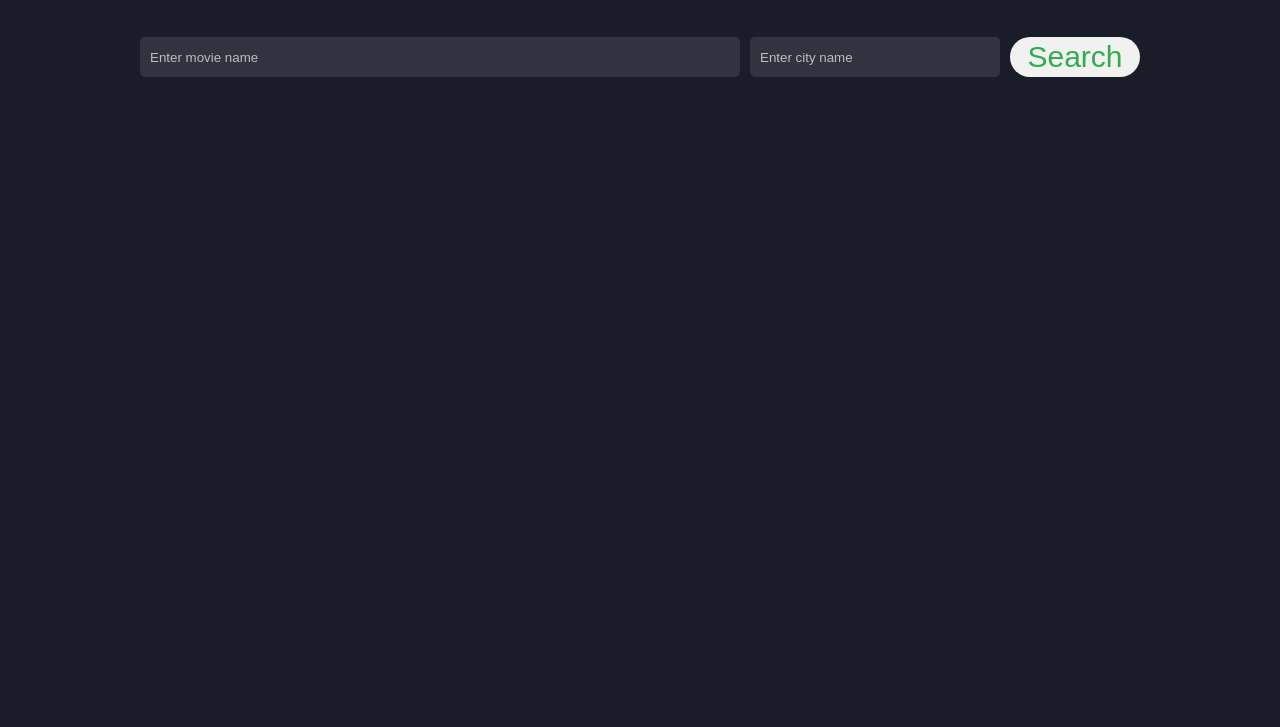
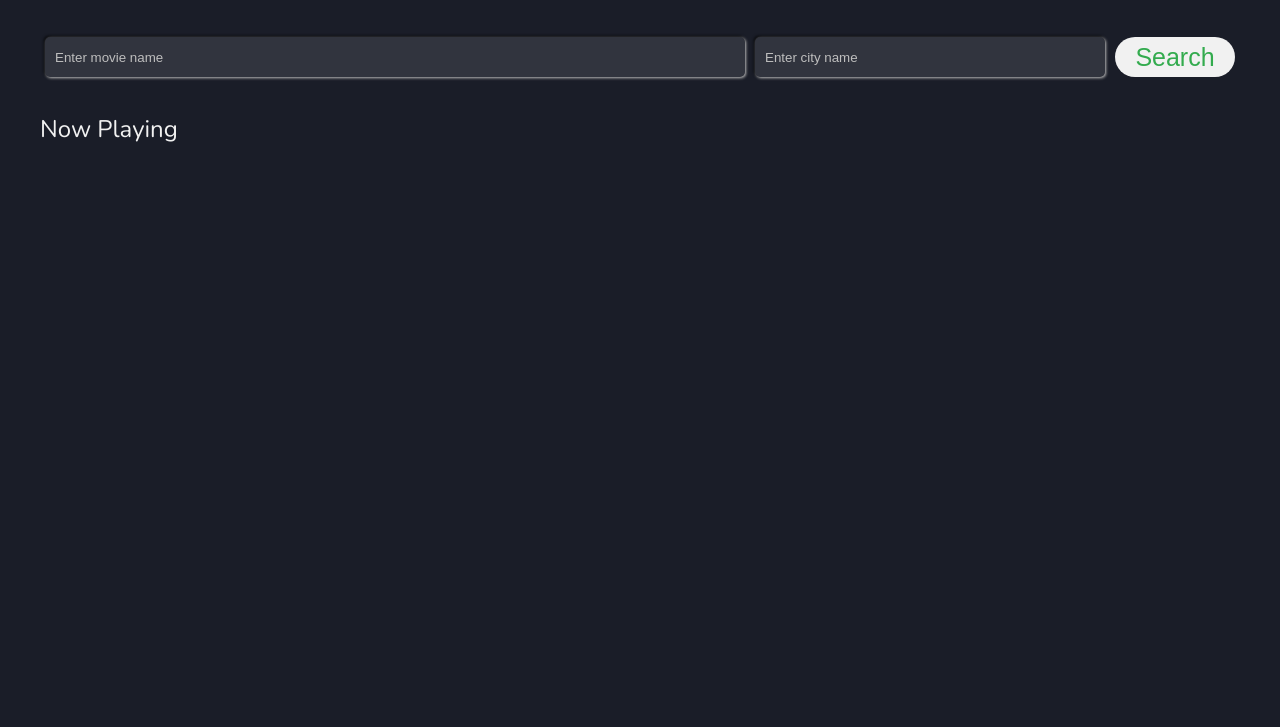
Before and after one commit to Iamshubhamhere/ticket_checker, a website: page index.html in a window 1280 px wide. Shown: the part 73-800 px from the top of the page. Drawn offline with nearby package versions, Linux system fonts and the light colour scheme; a web font is replaced by a local one.

Commit message:
heading added

```diff
--- a/assets/styles/index.css
+++ b/assets/styles/index.css
@@ -120,21 +120,23 @@ header {
   }
 
   .movieSearch {
-    width: 600px;
+    width: 700px;
     height: 40px;
     padding: 5px 10px;
     border-radius: 5px;
     background-color: rgba(255, 255, 255, 0.1);
     color: var(--app-white);
+    box-shadow: 1px 1px 3px var(--app-grey), -1px -1px 3px black;
   }
 
   .citySearch {
-    width: 250px;
+    width: 350px;
     height: 40px;
     border-radius: 5px;
     padding: 5px 10px;
     background-color: rgba(255, 255, 255, 0.1);
     color: var(--app-white);
+    box-shadow: 1px 1px 3px var(--app-grey), -1px -1px 3px black;
   }
 
   ::placeholder {
@@ -142,14 +144,27 @@ header {
   }
 
   .search{
-    width: 130px;
-  font-size: 30px;
+  width: 120px;
+  font-size: 25px;
   padding: 3px;
   color: var(--app-green);
   background-color: var(--app-white);
   border-radius: 20px;
+  font-weight: 400;
   }
 
   input + input {
     margin-left: 10px;
   }
+
+  /* For the lower section */
+
+.lower{
+  margin-top: 35px ;
+}
+
+h2{
+    color: var(--app-white);
+    font-weight: 400;
+
+  }
--- a/index.html
+++ b/index.html
@@ -50,7 +50,7 @@
     <input type="button" class="search" value="Search">
   </section>
   <section class="lower">
-
+   <h2>Now Playing</h2>
   </section>
    </div>
     </main>
```
Also changed, not shown: assets/script/index.js (line endings or trailing spaces).
